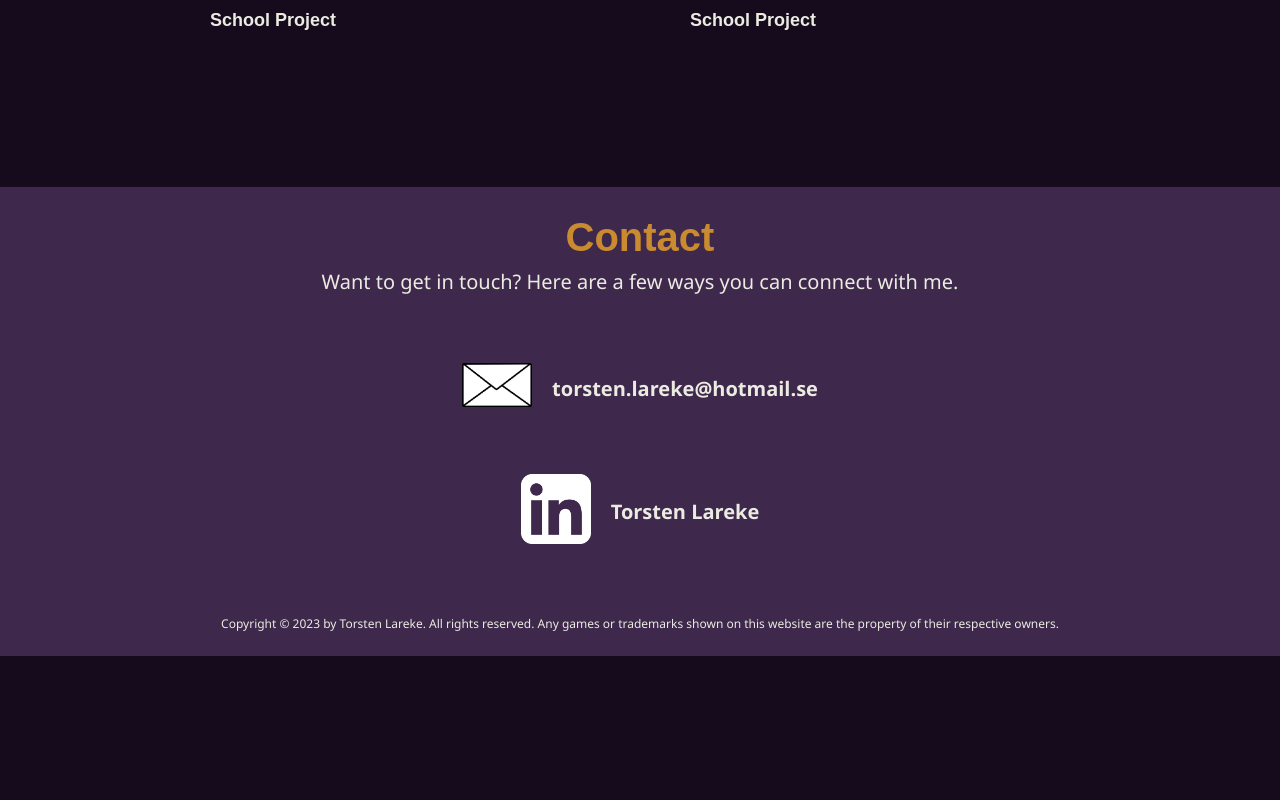
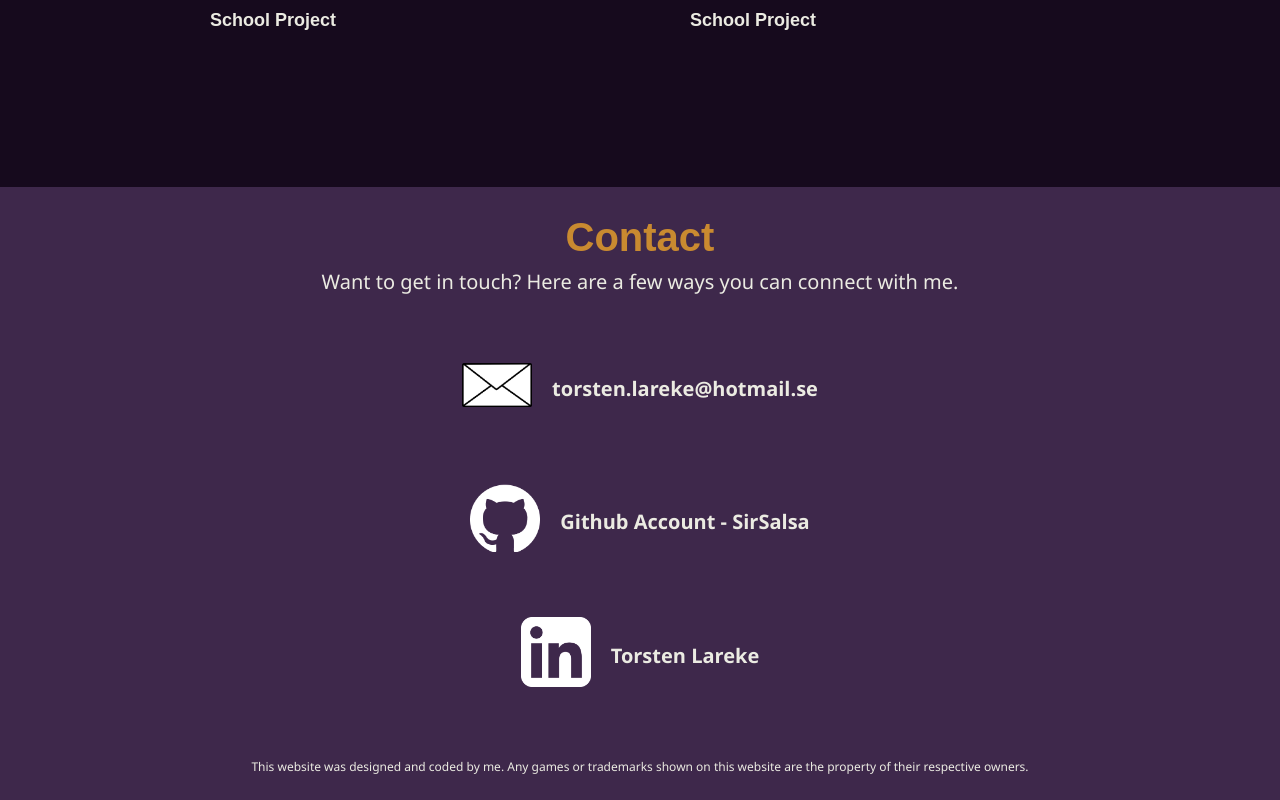
Before and after one commit to SirSalsa/dev-portfolio, a React (Vite) app: page / in a window 1280 px wide. Shown: the part 2127-2927 px from the top of the page. Before the commit the page ends 2783 px from the top, so only its background shows below. Built offline with nearby package versions, Linux system fonts and the light colour scheme.

Commit message:
Updated footer

```diff
--- a/src/modules/footer/footer.tsx
+++ b/src/modules/footer/footer.tsx
@@ -1,6 +1,7 @@
 import "./footer.scss"
 import linkedin from "./media/linkedin.png"
 import email from "./media/email.png"
+import github from "./media/github.png"
 
 function Footer() {
     return(
@@ -15,6 +16,12 @@ function Footer() {
                     <p id="contact_text">torsten.lareke@hotmail.se</p>
                 </div>
                 <div>
+                <a href="https://github.com/SirSalsa">
+                        <img src={github} alt="Email img" id="contact_icon"/>
+                    </a>
+                    <p id="contact_text">Github Account - SirSalsa</p>
+                </div>
+                <div>
                     <a href="https://www.linkedin.com/in/torsten-lareke/">
                         <img src={linkedin} alt="Linkedin img" id="contact_icon"/>
                     </a>
@@ -22,7 +29,7 @@ function Footer() {
                 </div>
             </div>
             <div id="legal_text">
-                <p>Copyright © 2023 by Torsten Lareke. All rights reserved. Any games or trademarks shown on this website are the property of their respective owners.</p>
+                <p>This website was designed and coded by me. Any games or trademarks shown on this website are the property of their respective owners.</p>
             </div>
         </div>
     );
```
Also changed, not shown: src/modules/footer/media/github.png (added).
